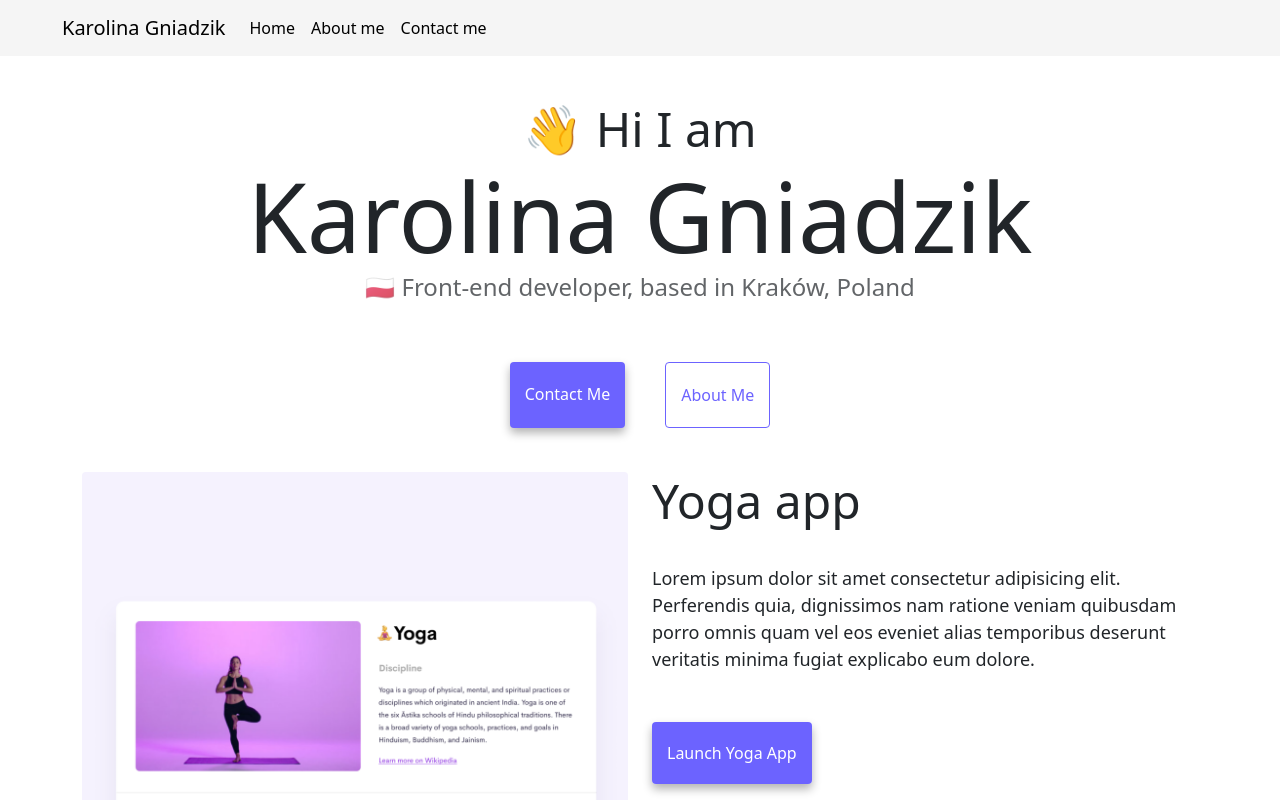
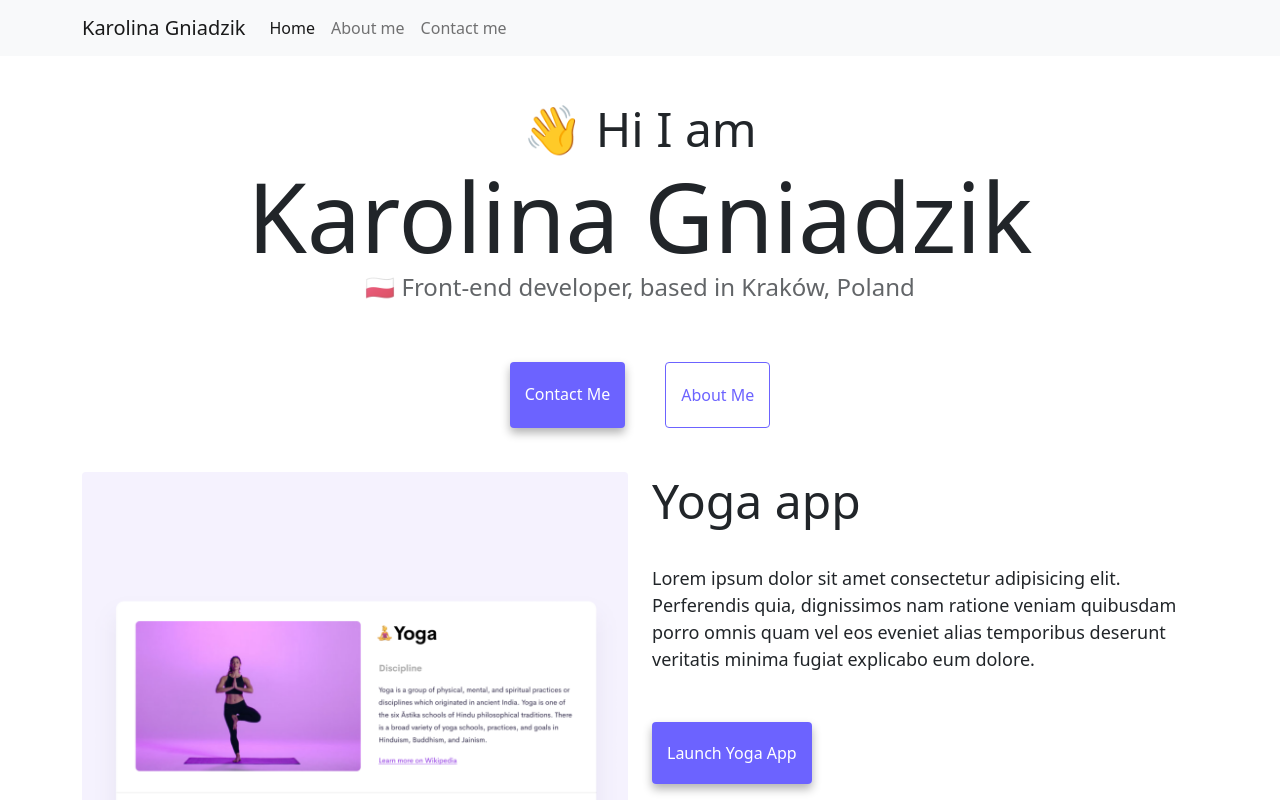
Before and after one commit to vmisun/project-week2, a plain HTML site: page index.html in a window 1280 px wide. Shown: the top 800 px of the page. Drawn offline with nearby package versions, Linux system fonts and the light colour scheme.

Commit message:
Revert "Merge branch 'main' of https://github.com/vmisun/project-week2"
This reverts commit 8b03c7b0ba477608c689bfec69967a87c7a21eb9, reversing
changes made to 46426e3000c3cc7f4a9576ab3158c6ff32bebeef.

```diff
--- a/index.html
+++ b/index.html
@@ -20,8 +20,8 @@
 
   </head>
   <body>
-    <nav class="navbar navbar-expand-lg fixed-top custom-navbar">
-      <div class="container-fluid">
+    <nav class="navbar navbar-expand-lg navbar-light bg-light fixed-top">
+      <div class="container">
         <a class="navbar-brand" href="#">Karolina Gniadzik</a>
         <button
           class="navbar-toggler"
--- a/style.css
+++ b/style.css
@@ -106,21 +106,3 @@ p {
 .email-link:hover {
   text-decoration: underline;
 }
-
-/* ----------- FOR NAVIGATION BAR */
-
-.custom-navbar{
-  background: whitesmoke;
-  /* This is for the space befor your cute name  */
-  padding-left: 50px;
-}
-
-/* Color for the links at the navbar */
-.nav-link{
-  color: black;
-}
-
-/* Color for the Navbar Brand (Karolina Gniadzik) */
-.navbar-brand {
-  color: black;
-}
```
